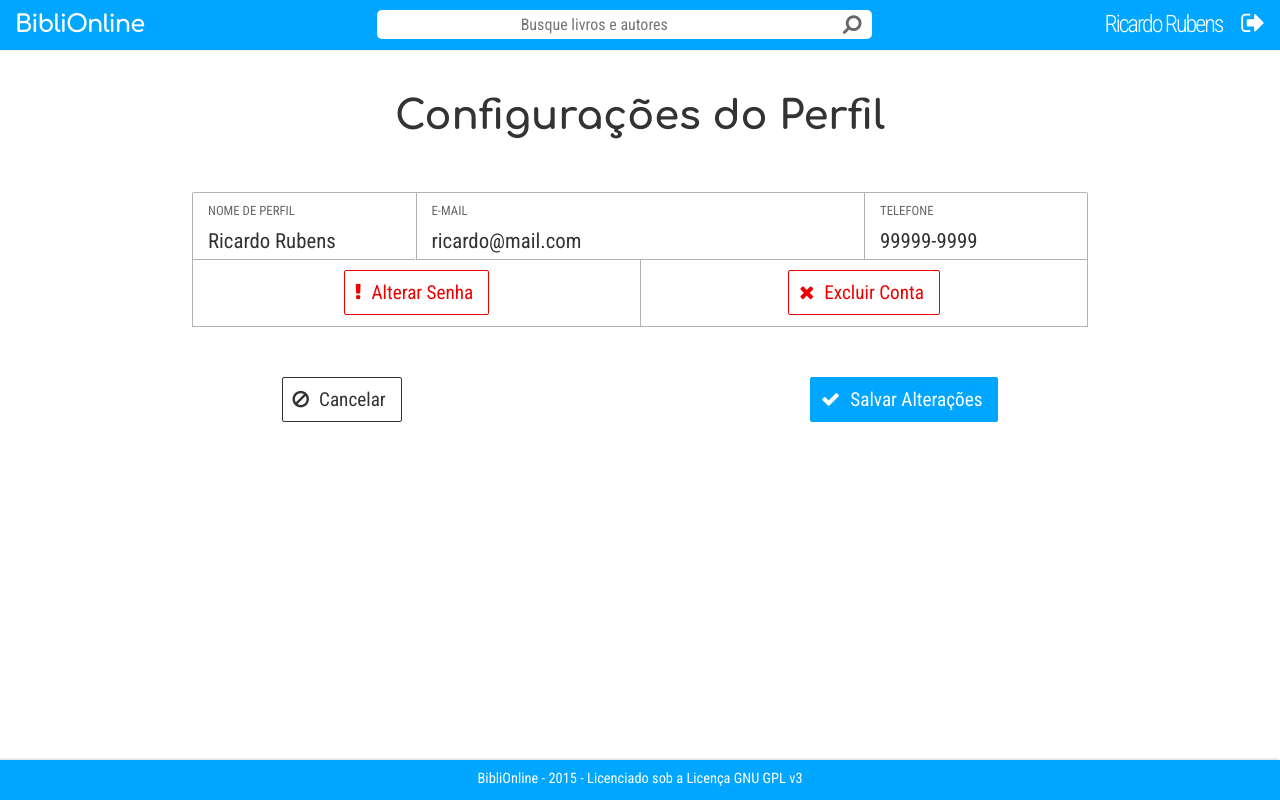
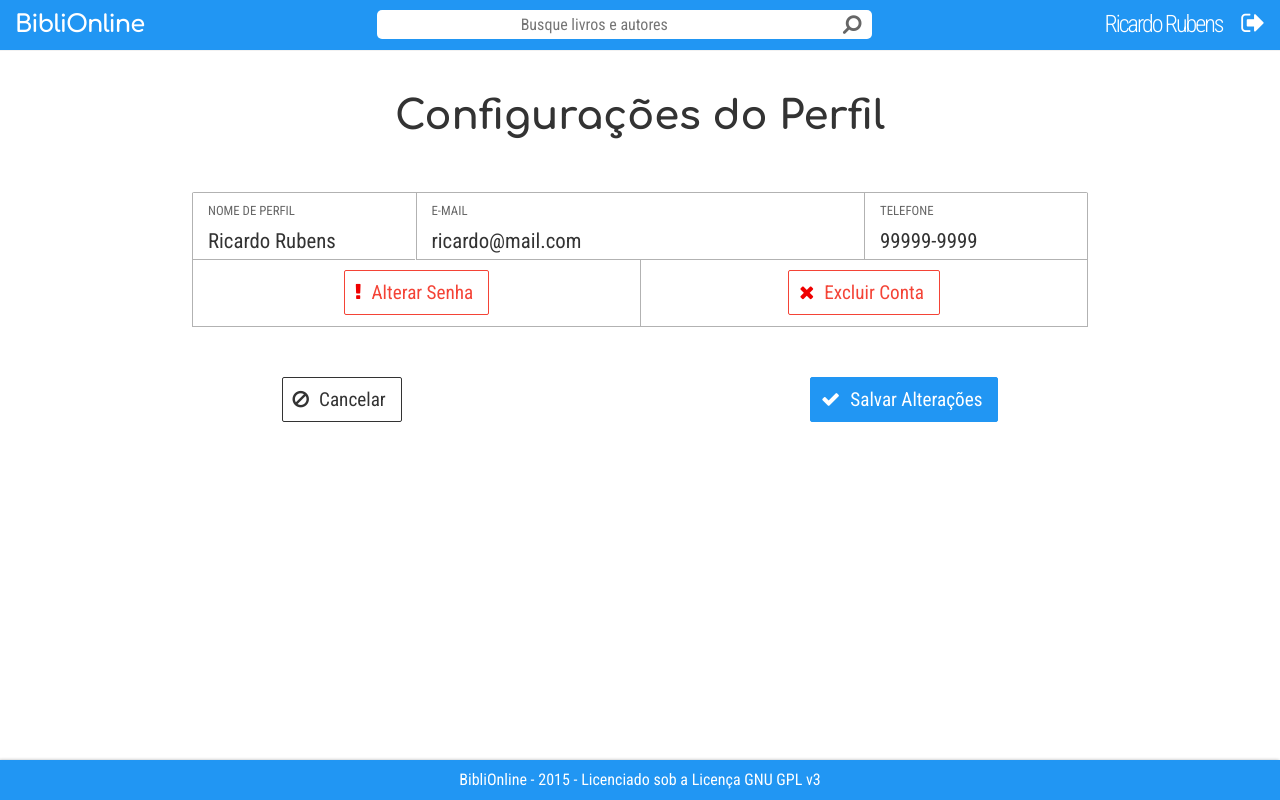
Before and after one commit to JulianaRGiacomo/BibliOnline, a PHP site: page /usuario/configuracoes.php in a window 1280 px wide. Run offline with PHP 8.4, Linux system fonts and the light colour scheme; some libraries are stand-ins or nearby versions.

Commit message:
MUdança das cores

```diff
--- a/css/footer.css
+++ b/css/footer.css
@@ -3,8 +3,7 @@ footer{
     width:100%;
     height:20px;
     padding:10px 0;
-    background:#00A6FF;
-    font-size:90%;
+    background:#2196F3;
     box-shadow:-1px 0px 3px rgba(0, 0, 0, 0.3)
 }
 @media all and (max-width:400px){
--- a/css/form.css
+++ b/css/form.css
@@ -197,14 +197,18 @@ button.botão:disabled:hover{
 }
 a.positivo,
 button.positivo{
-    background:#00A6FF;
+    background:#2196F3;
     color:#fff;
-    border-color:#00A6FF
+    border-color:#2196F3
 }
 .positivo:focus,
 .positivo:hover{
-    background:#006aff;
-    border-color:#006aff
+    background:#1565C0;
+    border-color:#1565C0
+}
+.positivo:active{
+    background:#0D47A1;
+    border-color:#0D47A1
 }
 .positivo:before{
     color:#fff;
@@ -230,6 +234,9 @@ button.neutro{
     background:#333;
     color:#fff
 }
+.neutro:active{
+    background:#000;
+}
 .neutro:before{
     color:#333
 }
@@ -241,13 +248,16 @@ button.neutro{
 }
 a.negativo,
 button.negativo{
-    color:#ef0000;
-    border-color:#ef0000
+    color:#F44336;
+    border-color:#F44336
 }
 .negativo:focus,
 .negativo:hover{
     color:#fff;
-    background:#ef0000
+    background:#F44336
+}
+.negativo:active{
+    background:#C62828
 }
 .negativo:before{
     content:"\f00d";
--- a/css/header.css
+++ b/css/header.css
@@ -1,6 +1,6 @@
 header{
     box-shadow:0 0 1px rgba(0, 0, 0, 0.3);
-    background-color:#00A6FF;
+    background-color:#2196F3;
     position:absolute;
     width:100%;
     height:40px;
--- a/css/home.css
+++ b/css/home.css
@@ -41,7 +41,7 @@ ul#açoes a:active,
 ul#açoes a:active .fa,
 ul#açoes a:hover,
 ul#açoes li.item:hover .fa{
-    color:#00A6FF
+    color:#2196F3
 }
 ul#açoes li.item{
     display:inline-block;
--- a/css/index.css
+++ b/css/index.css
@@ -5,7 +5,7 @@
     padding:0 !important;
     width:100%;
     height:100vh;
-    background:#00A6FF;
+    background:#2196F3;
     box-shadow:inset 0px -16px 16px -16px rgba(0,0,0,0.8)
 }
 #entrar{
@@ -118,7 +118,7 @@
     opacity:0.8
 }
 a.botão, input.botão{
-    color:#00A6FF;
+    color:#2196F3;
     background:#fff;
     border-radius:5px;
     border:2px solid #fff !important;
--- a/css/reset.css
+++ b/css/reset.css
@@ -41,7 +41,7 @@ a:visited,
 a:hover,
 a:active{
     text-decoration:none;
-    color:#00A6FF
+    color:#2196F3
 }
 a:active i{
     animation:zoom 0.2s
--- a/css/table.css
+++ b/css/table.css
@@ -2,7 +2,7 @@ table{
     max-width:100%;
     min-width: 75%;
     margin:0 auto;
-    border:1px solid #00A6FF;
+    border:1px solid #2196F3;
     border-radius:2px;
     border-collapse:separate;
     border-spacing:0
@@ -15,7 +15,7 @@ caption{
 }
 th{
     color:#fff;
-    background:#00A6FF;
+    background:#2196F3;
     padding:10px 5px;
     font-weight:bold
 }
```
